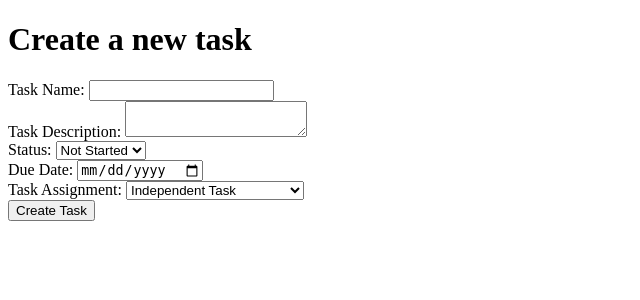
After one commit to MannyAldir/ProjectMaster, a Flask app: page /project/1/newTask in a window 1280 px wide. The commit adds this page. Shown: the top 300 px of the page, without its empty margins (0-640 px from the left). Run offline with Flask 3, Linux system fonts and the light colour scheme; a user stored in the database is signed in.

Commit message:
Add task creation page

```diff
--- a/app.py
+++ b/app.py
@@ -132,7 +132,7 @@ def project_detail(projectId):
 
     # query for tasks that are apart of milestones
     tasks = Task.query.filter(
-        Task.projectId == projectId, Milestone.milestoneId != None
+        Task.projectId == projectId, Task.milestoneId != None
     ).all()
 
     # query for tasks that are independent of milestones
@@ -172,14 +172,37 @@ def edit_milestone(projectId,milestoneId):
         milestone.milestoneName = request.form['milestoneName']
         milestone.description = request.form['milestoneDescription']
         milestone.status = request.form['milestoneStatus']
-        milestone.start_date = datetime.strptime(request.form['milestoneStartDate']).date() if request.form['milestoneStartDate'] else None
-        milestone.end_date = datetime.strptime(request.form['milestoneEndDate']).date if request.form['milestoneEndDate'] else None
+        milestone.startDate = datetime.strptime(request.form['milestoneStartDate'], '%Y-%m-%d').date() if request.form['milestoneStartDate'] else None
+        milestone.endDate= datetime.strptime(request.form['milestoneEndDate', '%Y-%m-%d']).date() if request.form['milestoneEndDate'] else None
         milestone.status = request.form['milestoneStatus']
         db.session.commit()
-        return redirect('project_detail')
+        return redirect(url_for('project_detail', projectId=projectId))
     return render_template('edit_milestone.html',milestone=milestone, project=project)
 
+@app.route('/project/<int:projectId>/newTask', methods=['GET', 'POST'])
+@login_required
+def new_task(projectId):
+    project = Project.query.filter_by(projectId=projectId, userId=current_user.userId).first_or_404()
+    milestones = Milestone.query.filter_by(projectId=projectId).all()
 
+    if request.method == 'POST':
+        taskName = request.form['taskName']
+        taskDescription = request.form['taskDescription']
+        taskDueDate = datetime.strptime(request.form['taskDueDate'], '%Y-%m-%d') if request.form['taskDueDate'] else None
+        taskStatus = request.form['taskStatus']
+        milestoneId = int(request.form['taskAssignment'])
+
+        newTask = Task(
+            projectId = projectId, milestoneId=milestoneId,
+            taskName=taskName, description=taskDescription,
+            dueDate = taskDueDate, status=taskStatus
+        ) if milestoneId != 0 else Task(projectId= projectId, milestoneId=None, taskName = taskName,
+                                        description=taskDescription, dueDate = taskDueDate, status = taskStatus)
+
+        db.session.add(newTask)
+        db.session.commit()
+        return redirect(url_for('project_detail', projectId=projectId))
+    return render_template('new_task.html', projectId=projectId, milestones=milestones)
 
 if __name__ == '__main__':
     app.run(debug=True)
--- /dev/null
+++ b/templates/new_task.html
@@ -0,0 +1,54 @@
+<!DOCTYPE html>
+<html lang="en">
+<head>
+    <meta charset="UTF-8">
+    <meta name="viewport" content="width=device-width, initial-scale=1.0">
+    <title>Project Master</title>
+</head>
+<body>
+    <h1>Create a new task</h1>
+
+    <form action=" {{ url_for('new_task', projectId=projectId) }}" method="POST">
+        <div class = 'form-group'>
+            <label for = taskName>Task Name:</label>
+            <input type="text" id="taskName" name="taskName" required>
+        </div>
+
+        <div class= 'form-group'>
+            <label for= "taskDescription">Task Description:</label>
+            <textarea id="taskDescription" name="taskDescription"></textarea>
+        </div>
+
+        <div class = 'form-group'>
+            <label for="taskStatus">Status:</label>
+            <select id="taskStatus" name="taskStatus">
+                <option value="Not Started">Not Started</option>
+                <option value="Started">Started</option>
+                <option value="Completed">Completed</option>
+            </select>
+        </div>
+
+        <div class = 'form-group'>
+            <label for ='taskDueDate'>Due Date:</label>
+            <input type="date" id="taskDueDate" name="taskDueDate">
+        </div>
+
+        <div class = 'form-group'>
+            <label for = 'taskAssignment'>Task Assignment:</label>
+            <select id="taskAssignment" name="taskAssignment">
+                <option value="0">Independent Task</option>
+                {% for milestone in milestones %}
+                  <option value=" {{ milestone.milestoneId }}">{{ milestone.milestoneName }}</option>
+                {% endfor %}
+            </select>
+        </div>
+
+        <div class = 'submit-button'>
+            <button type="submit">Create Task</button>
+        </div>
+
+
+    </form>
+
+</body>
+</html>
--- a/templates/project_detail.html
+++ b/templates/project_detail.html
@@ -51,11 +51,13 @@
                         <ul>
                             {% for task in tasks %}
                                 {% if task.milestoneId == milestone.milestoneId %}
-                                <li>{{ task.taskName }}</li>
+                                <li>{{ task.taskName }} {{ task.status }}</li>
                                 {% endif %}
                             {% endfor %}
                         </ul>
                     {% endfor %}
+
+                    <a href="{{ url_for('new_task', projectId = project.projectId)}}">Add task to milestone</a>
 
                     {% else %}
 
@@ -67,7 +69,7 @@
            {% if independentTasks %}
               <ul>
                 {% for task in independentTasks %}
-                  <li> {{ task.taskName }}</li>
+                  <li> {{ task.taskName }} {{ task.status }}</li>
                 {% endfor %}
               </ul>
             {% else %}
```
